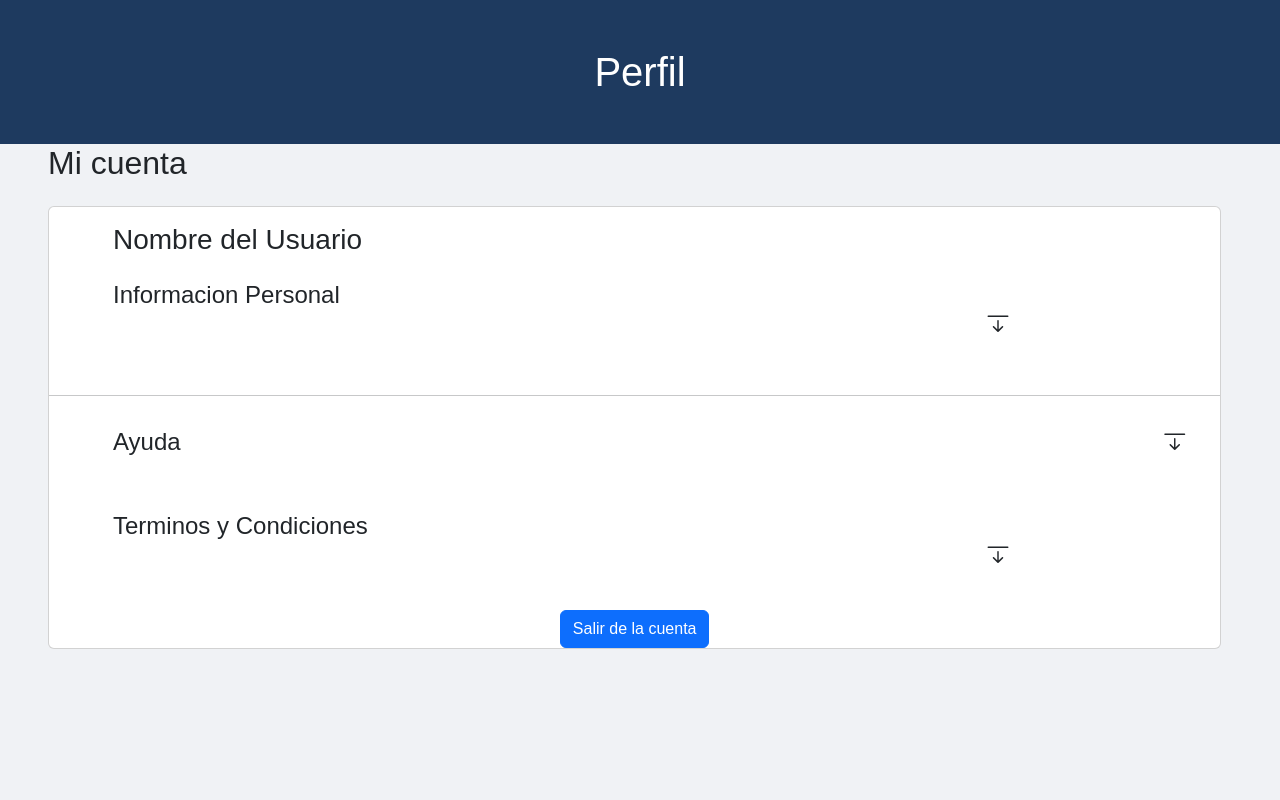
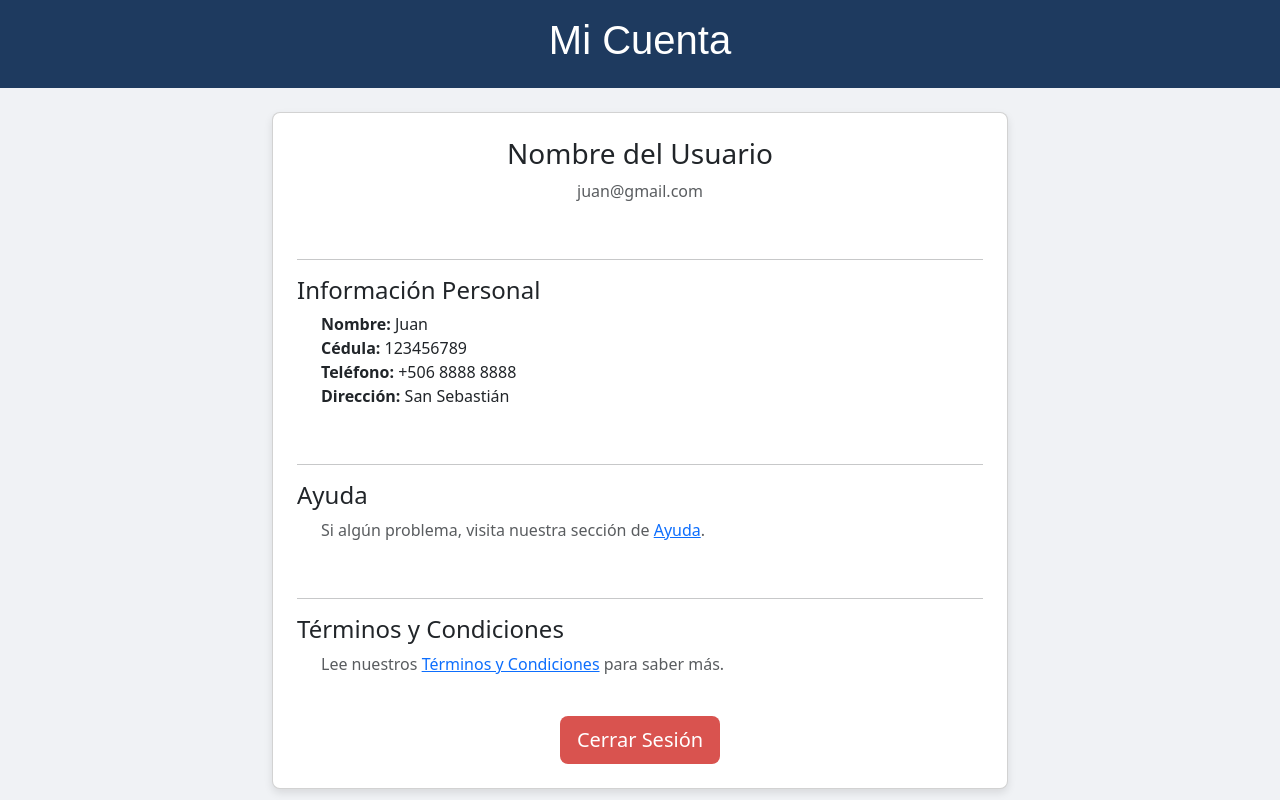
Before and after one commit to sebasraven/ProyectoAmbienteWebG6, a PHP site: page /miCuenta.html in a window 1280 px wide. Run offline with PHP 8.4, Linux system fonts and the light colour scheme.

Commit message:
Mejoras estéticas

```diff
--- a/View/assets/css/login.css
+++ b/View/assets/css/login.css
@@ -1,6 +1,10 @@
 /* Fondo principal */
 body {
     background-color: #1E3A5F; /* Azul oscuro */
+}
+
+.custom-bg {
+    background-color: #1E3A5F !important;
 }
 
 /* Card de login */
--- /dev/null
+++ b/View/assets/css/miCuenta.css
@@ -0,0 +1,24 @@
+body {
+    background-color: #F0F2F5;
+}
+
+header{
+    font-family: Arial;
+    background-color: #1E3A5F;
+    color: #FFFFFF;
+}
+
+.usuario-card {
+    background-color: white;
+    border-radius: 8px;
+    box-shadow: 0 4px 8px rgba(0, 0, 0, 0.1);
+}
+
+.btn-logout {
+    background-color: #d9534f;
+    color: white;
+}
+
+.btn-logout:hover {
+    background-color: #c9302c;
+}
--- a/View/denuncia.html
+++ b/View/denuncia.html
@@ -13,7 +13,7 @@
 <body>
     <!-- Barra de navegación -->
     <nav class="navbar navbar-expand-lg navbar-dark bg-primary">
-        <a class="navbar-brand" href="#">Aplicación Vecinal</a>
+        <a class="navbar-brand" href="home.html">ReporTico</a>
     </nav>
 
     <!-- Contenido principal -->
@@ -93,6 +93,6 @@
     <!-- Enlace a Bootstrap JS -->
     <script src="https://stackpath.bootstrapcdn.com/bootstrap/4.5.2/js/bootstrap.min.js"></script>
     <!-- Tu archivo JavaScript -->
-    <script src="denuncia.js"></script>
+    <script src="assets/js/denuncia.js"></script>
 </body>
 </html>
--- a/View/login.html
+++ b/View/login.html
@@ -9,7 +9,7 @@
     <link rel="stylesheet" href="assets\css/login.css">
 </head>
 <body>
-    <div class="container-fluid bg-primary min-vh-100 d-flex justify-content-center align-items-center">
+    <div class="container-fluid custom-bg min-vh-100 d-flex justify-content-center align-items-center">
         <div class="card p-4" style="width: 25rem;">
             <div class="card-body">
                 <h3 class="card-title text-center text-primary mb-4">Iniciar Sesión</h3>
--- a/View/miCuenta.html
+++ b/View/miCuenta.html
@@ -10,46 +10,74 @@
     <link href="https://cdn.jsdelivr.net/npm/bootstrap@5.3.3/dist/css/bootstrap.min.css" rel="stylesheet"
         integrity="sha384-QWTKZyjpPEjISv5WaRU9OFeRpok6YctnYmDr5pNlyT2bRjXh0JMhjY6hW+ALEwIH" crossorigin="anonymous">
 
-    <!-- CSS personalizado -->
-    <link rel="stylesheet" href="assets/css/style.css">
+    <!-- CSS -->
+    <link rel="stylesheet" href="assets/css/miCuenta.css">
 
     <link rel="stylesheet" href="https://cdn.jsdelivr.net/npm/bootstrap-icons@1.5.0/font/bootstrap-icons.css">
 </head>
 
 <body>
 
-    <header>
-        <div class="container my-5">
-            <h1 class="text-center mb-4">Perfil</h1>
+    <!-- Encabezado -->
+    <header class="py-3 mb-4">
+        <div class="container text-center">
+            <h1 class="text-center">Mi Cuenta</h1>
+        </div>
     </header>
 
+    <!-- Contenido Principal -->
+    <div class="container">
+        <div class="row justify-content-center">
+            <div class="col-lg-8">
+                <div class="card usuario-card p-4">
+                    <!-- Nombre de Usuario -->
+                    <div class="text-center mb-4">
+                        <h3>Nombre del Usuario</h3>
+                        <p class="text-muted">juan@gmail.com</p>
+                    </div>
+                    <hr>
 
+                    <!-- Información Personal -->
+                    <div class="mb-4">
+                        <h4 class="d-flex justify-content-between align-items-center">
+                            Información Personal
+                        </h4>
+                        <ul class="list-unstyled ps-4">
+                            <li><strong>Nombre:</strong> Juan </li>
+                            <li><strong>Cédula:</strong> 123456789</li>
+                            <li><strong>Teléfono:</strong> +506 8888 8888</li>
+                            <li><strong>Dirección:</strong> San Sebastián</li>
+                        </ul>
+                    </div>
 
-    <div class="col-md-12 col-lg-11 mb-3 ms-5">
-        <h2 class="text-left mb-4">Mi cuenta</h2>
-        <div class="card">
-            <div class="card-body">
-                <!-- contenedor de todos los datos personales -->
-                <h3 class="text-left mb-4 ms-5">Nombre del Usuario</h3>
+                    <hr>
 
-                    <h4 class="text-left mb-4 ms-5">Informacion Personal <i class="bi bi-arrow-bar-down" style="margin-left: 80%; "></i></h4>
+                    <!-- Ayuda -->
+                    <div class="mb-4">
+                        <h4 class="d-flex justify-content-between align-items-center">
+                            Ayuda
+                        </h4>
+                        <p class="text-muted ps-4">Si algún problema, visita nuestra sección de <a href="ayuda.html">Ayuda</a>.</p>
+                    </div>
 
-            </div>
-            <hr>
-            <!-- informacion de la pagina wep -->
-            <div class="card-body">
-                <h4 class="text-left mb-4 ms-5">Ayuda<i class="bi bi-arrow-bar-down" style="margin-left: 90%; "></i></h4>
-            </div>
-            <div class="card-body">
-                <h4 class="text-left mb-4 ms-5">Terminos y Condiciones<i class="bi bi-arrow-bar-down" style="margin-left: 80%; "></i></h4>
-            </div>
-            <div class="text-center">
-                <button class="btn btn-primary" type="Editar">Salir de la cuenta</button>
+                    <hr>
+
+                    <!-- Términos y Condiciones -->
+                    <div class="mb-4">
+                        <h4 class="d-flex justify-content-between align-items-center">
+                            Términos y Condiciones
+                        </h4>
+                        <p class="text-muted ps-4">Lee nuestros <a href="terminos.html">Términos y Condiciones</a> para saber más.</p>
+                    </div>
+
+                    <!-- Logout -->
+                    <div class="text-center">
+                        <button class="btn btn-logout btn-lg" onclick="window.location.href='home.html';">Cerrar Sesión</button>
+                    </div>
+                </div>
             </div>
         </div>
-
     </div>
-
 
     <!-- Bootstrap JS -->
     <script src="https://cdn.jsdelivr.net/npm/bootstrap@5.3.3/dist/js/bootstrap.bundle.min.js"
```
Also changed, not shown: View/home.html (+6 -3 lines), View/assets/js/denuncia.js (renamed from View/denuncia.js).
